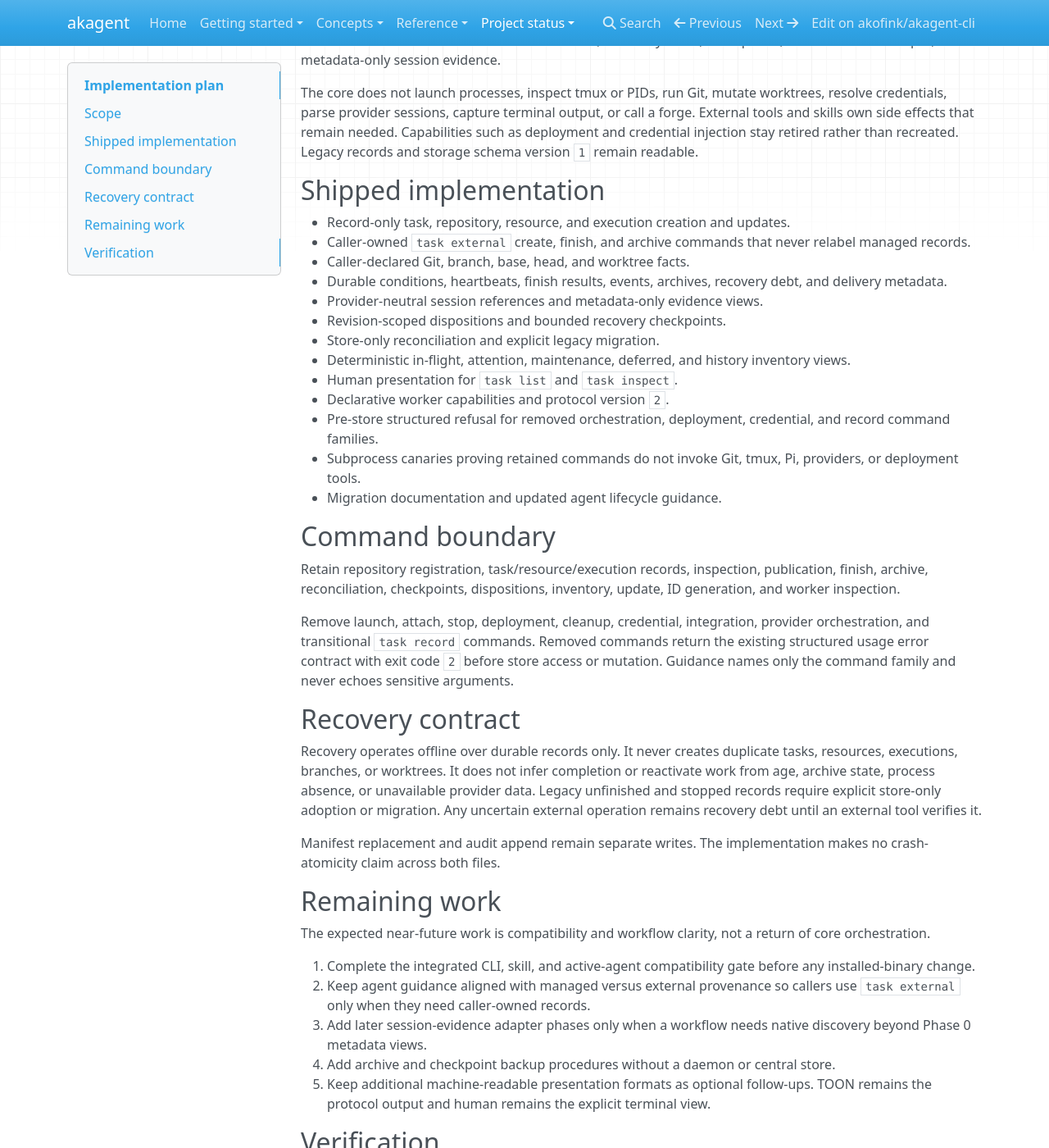
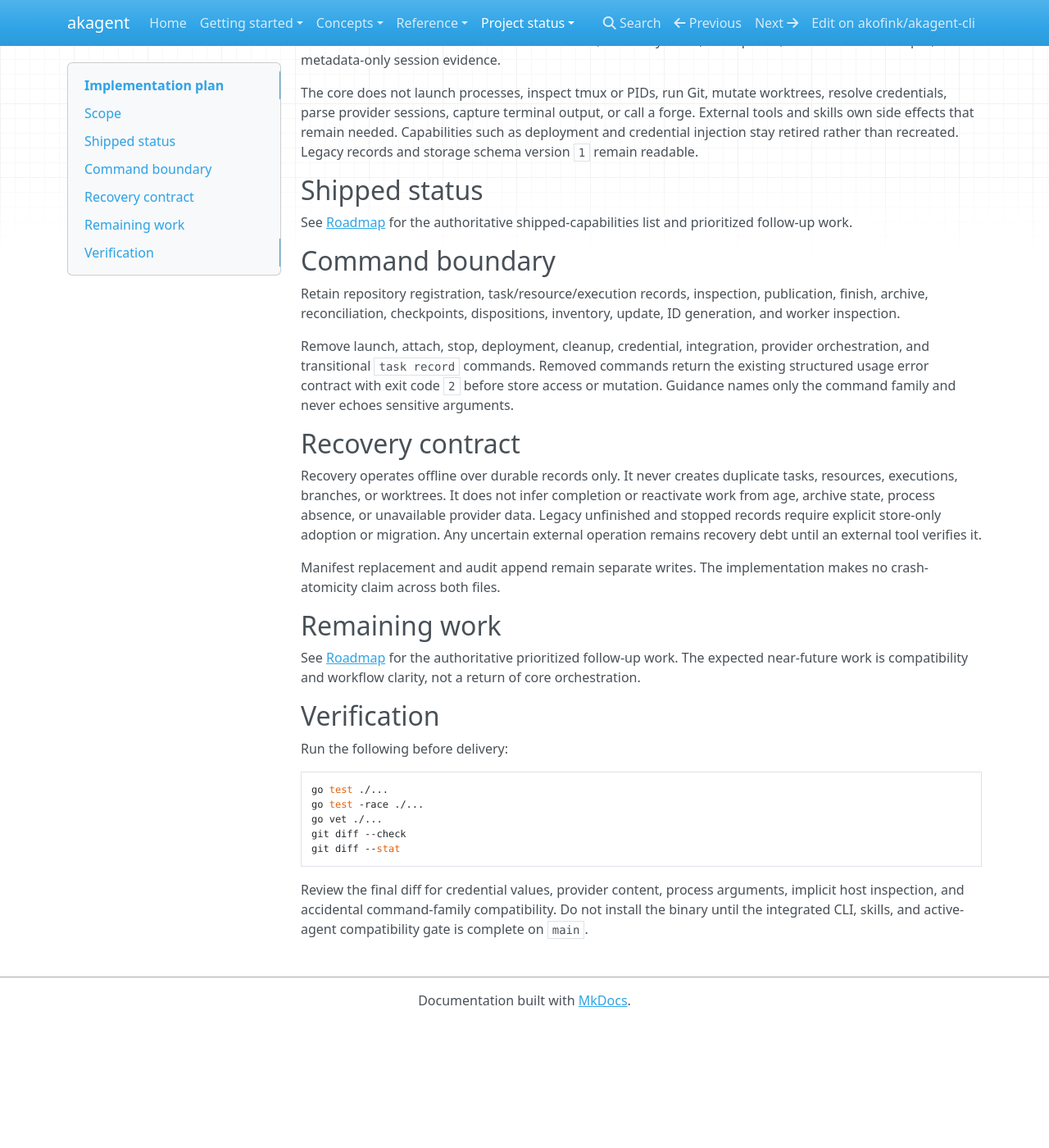
Before and after one commit to akofink/akagent-cli, an MkDocs documentation site: the page built from docs/implementation-plan.md, in a window 1280 px wide and 1400 px high, scrolled down 192 px. Shown: the whole window at 82% size. Built offline with MkDocs 1.6.1, drawn with Linux system fonts in a browser that asks for light colours; nearby versions of some CDN libraries; after the commit the page ends 1440 px from its top, so only the background shows below that.

Commit message:
docs: NONE consolidate shipped status and correct documentation drift (#171)
Metadata

Task: akbp-docs-20260926

Problem

Shipped and follow-up status was duplicated across documents, and several claims had drifted from the implementation.

Solution

Make the roadmap authoritative, point other status sections to it, record JSON output and source-tracking release policy, and correct the toolchain and technology guidance.

```diff
--- a/docs/implementation-plan.md
+++ b/docs/implementation-plan.md
@@ -11,21 +11,9 @@ External tools and skills own side effects that remain needed.
 Capabilities such as deployment and credential injection stay retired rather than recreated.
 Legacy records and storage schema version `1` remain readable.
 
-## Shipped implementation
+## Shipped status
 
-- Record-only task, repository, resource, and execution creation and updates.
-- Caller-owned `task external` create, finish, and archive commands that never relabel managed records.
-- Caller-declared Git, branch, base, head, and worktree facts.
-- Durable conditions, heartbeats, finish results, events, archives, recovery debt, and delivery metadata.
-- Provider-neutral session references and metadata-only evidence views.
-- Revision-scoped dispositions and bounded recovery checkpoints.
-- Store-only reconciliation and explicit legacy migration.
-- Deterministic in-flight, attention, maintenance, deferred, and history inventory views.
-- Human presentation for `task list` and `task inspect`.
-- Declarative worker capabilities and protocol version `2`.
-- Pre-store structured refusal for removed orchestration, deployment, credential, and record command families.
-- Subprocess canaries proving retained commands do not invoke Git, tmux, Pi, providers, or deployment tools.
-- Migration documentation and updated agent lifecycle guidance.
+See [Roadmap](roadmap.md) for the authoritative shipped-capabilities list and prioritized follow-up work.
 
 ## Command boundary
 
@@ -48,14 +36,8 @@ The implementation makes no crash-atomicity claim across both files.
 
 ## Remaining work
 
+See [Roadmap](roadmap.md) for the authoritative prioritized follow-up work.
 The expected near-future work is compatibility and workflow clarity, not a return of core orchestration.
-
-1. Complete the integrated CLI, skill, and active-agent compatibility gate before any installed-binary change.
-2. Keep agent guidance aligned with managed versus external provenance so callers use `task external` only when they need caller-owned records.
-3. Add later session-evidence adapter phases only when a workflow needs native discovery beyond Phase 0 metadata views.
-4. Add archive and checkpoint backup procedures without a daemon or central store.
-5. Keep additional machine-readable presentation formats as optional follow-ups.
-   TOON remains the protocol output and human remains the explicit terminal view.
 
 ## Verification
 
```
Also changed, not shown: docs/handoff.md (+5 -23 lines), docs/roadmap.md (+5 -2 lines), docs/technology.md (+1 -1 lines).
